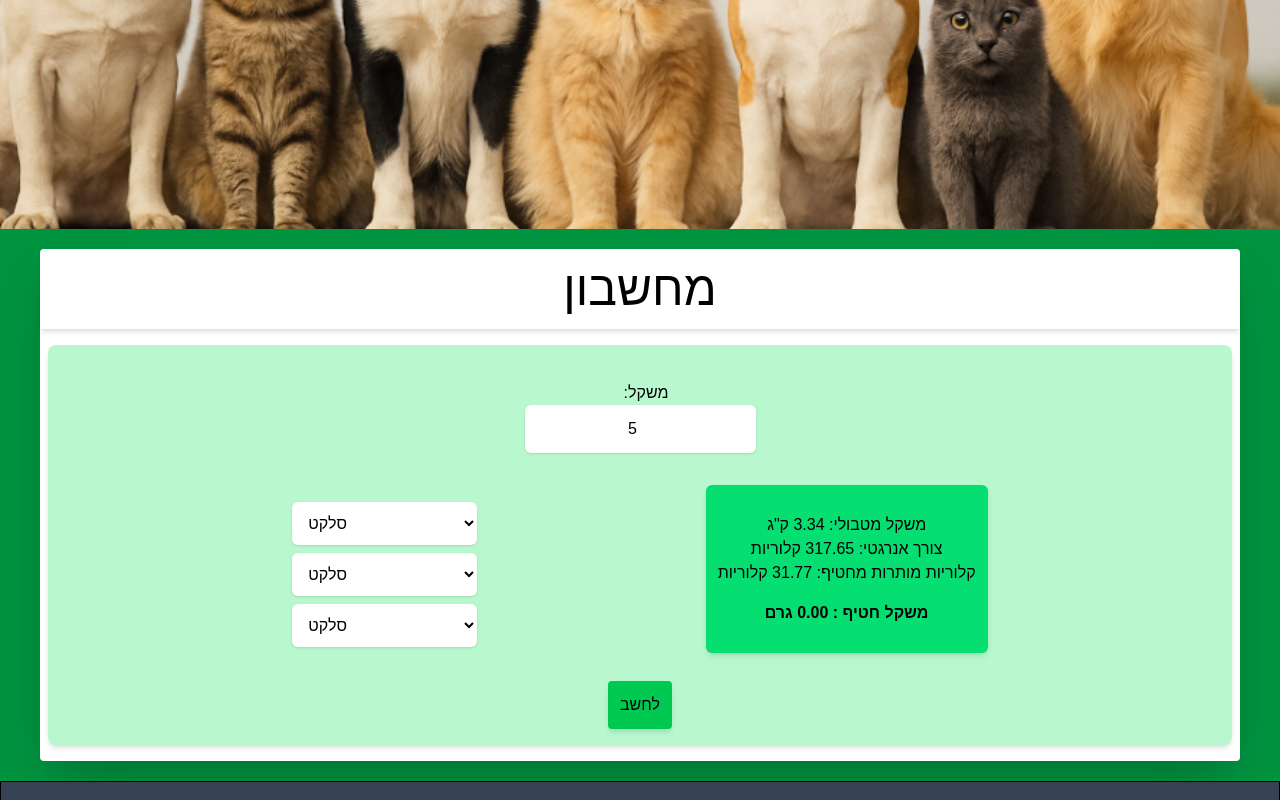
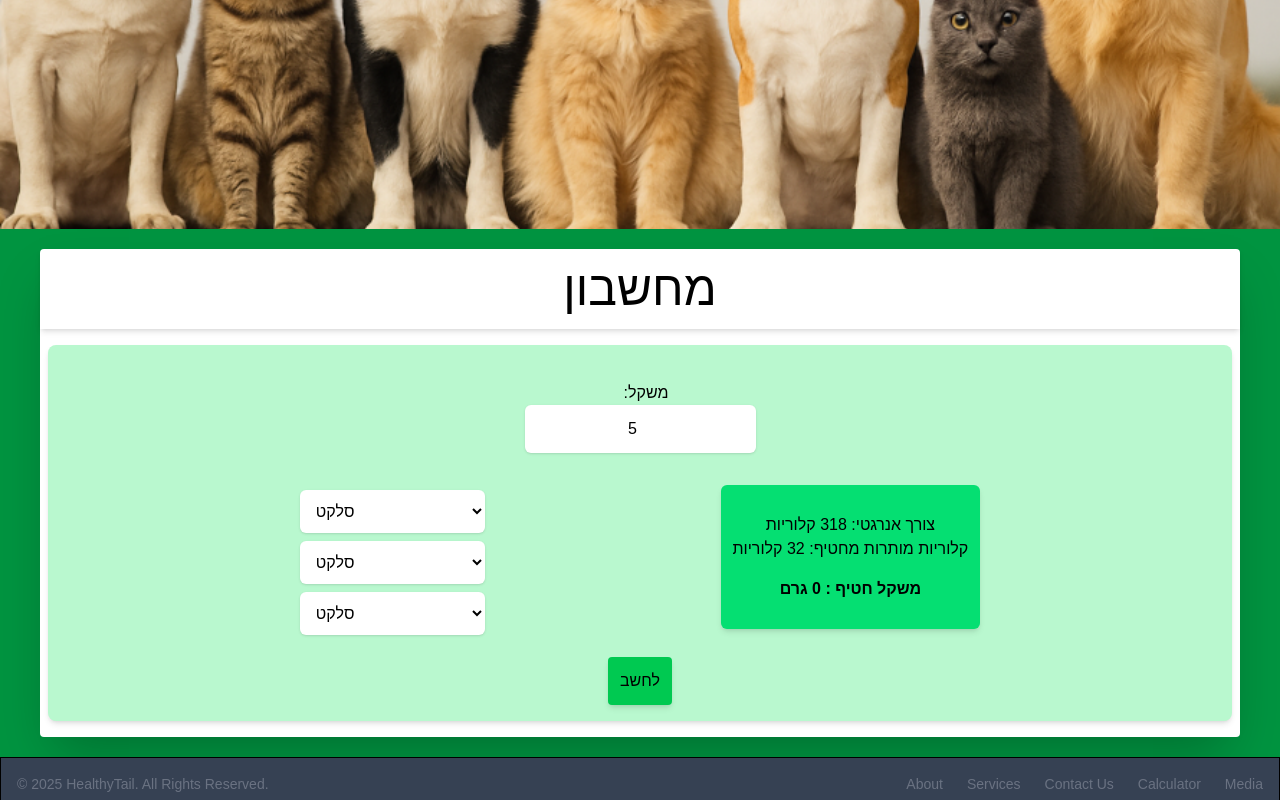
Before and after one commit to vitorreisler/healthyTail, a Next.js app: page /rotas/calculator in a window 1280 px wide. Both pictures are taken after typing "5" into the empty fields and a click on the button "לחשב". Shown: the part 429-1229 px from the top of the page. Built offline with nearby package versions, Linux system fonts and the light colour scheme.

Commit message:
tirei exibicao de peso metabolico apenas 2 casas decimais

```diff
--- a/src/pages/rotas/calculator.jsx
+++ b/src/pages/rotas/calculator.jsx
@@ -52,7 +52,7 @@ const Calculator = () => {
     console.log("pesoMetabolico", pesoMetabolico);
     console.log("necessidadeEnergetica", necessidadeEnergetica);
     console.log("caloriasPermitidas", caloriasPermitidas);
-    console.log("Peso total do snack:", totalPesoSnack.toFixed(2), "g");
+    console.log("Peso total do snack:", totalPesoSnack.toFixed(0), "g");
     console.log(gramasPorFruta);
 
   };
@@ -138,35 +138,32 @@ const Calculator = () => {
                     {pesoMetabolico && necessidadeEnergetica && caloriasPermitidas && (
                       <>
                       <li>
-                        משקל מטבולי: {pesoMetabolico.toFixed(2)} ק"ג
+                        צורך אנרגטי: {necessidadeEnergetica.toFixed(0)} קלוריות
                       </li>
                       <li>
-                        צורך אנרגטי: {necessidadeEnergetica.toFixed(2)} קלוריות
-                      </li>
-                      <li>
-                           קלוריות מותרות מחטיף: {caloriasPermitidas.toFixed(2)} קלוריות
+                           קלוריות מותרות מחטיף: {caloriasPermitidas.toFixed(0)} קלוריות
                         </li>
                       </>
                     )}
 
                     <li className="mt-4 font-bold">
-                      משקל חטיף : {pesoSnack.toFixed(2)} גרם
+                      משקל חטיף : {pesoSnack.toFixed(0)} גרם
                     </li>
                     {fruit1Name && (
                       <li>
-                        {fruit1Name}: {gramasPorFruta[0]?.toFixed(2)} גרם
+                        {fruit1Name}: {gramasPorFruta[0]?.toFixed(0)} גרם
 
                       </li>
                     )}
                     {fruit2Name && (
                       <li>
-                        {fruit2Name}: {gramasPorFruta[1]?.toFixed(2)} גרם
+                        {fruit2Name}: {gramasPorFruta[1]?.toFixed(0)} גרם
 
                       </li>
                     )}
                     {fruit3Name && (
                       <li>
-                        {fruit3Name}: {gramasPorFruta[2]?.toFixed(2)} גרם
+                        {fruit3Name}: {gramasPorFruta[2]?.toFixed(0)} גרם
 
                       </li>
                     )}
```
